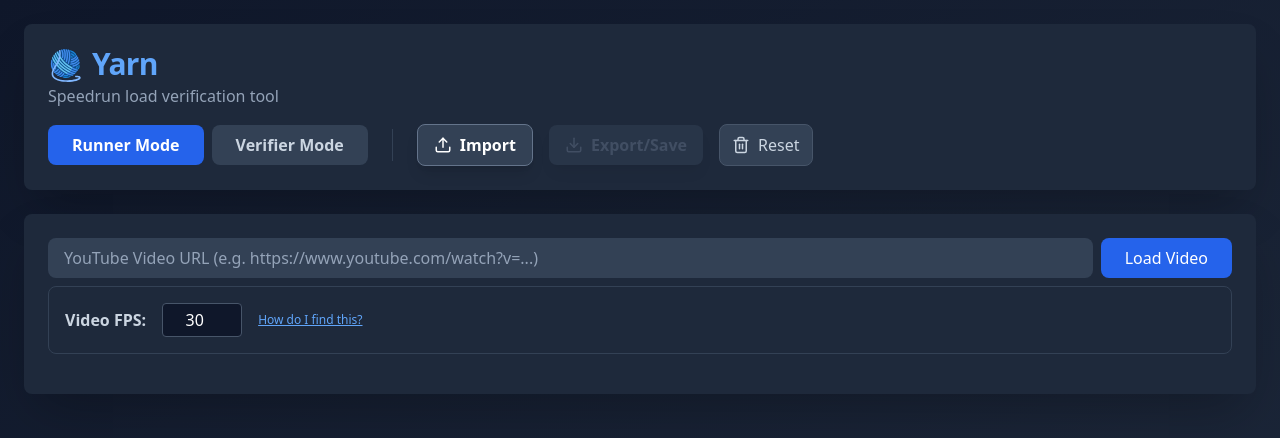
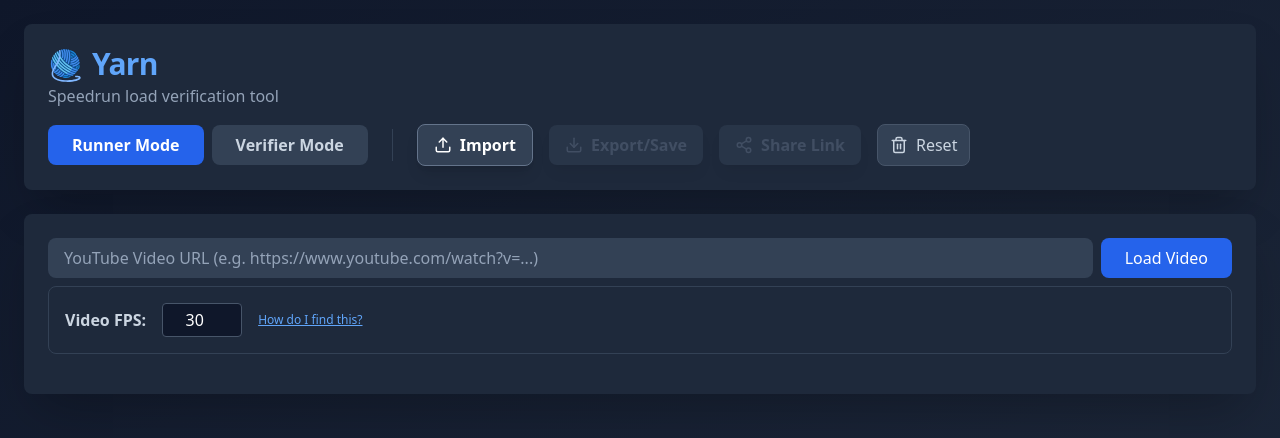
Before and after one commit to KR0SS0/yarn, a React (Create React App) app: page / in a window 1280 px wide. Shown: the top 438 px of the page. Built offline with nearby package versions, Linux system fonts and the light colour scheme.

Commit message:
Implement firebase to support shareable link

```diff
--- a/package.json
+++ b/package.json
@@ -12,6 +12,7 @@
     "@types/node": "^16.18.126",
     "@types/react": "^19.2.7",
     "@types/react-dom": "^19.2.3",
+    "firebase": "^12.9.0",
     "lucide-react": "^0.562.0",
     "react": "^19.2.3",
     "react-dom": "^19.2.3",
--- a/src/App.tsx
+++ b/src/App.tsx
@@ -22,6 +22,7 @@
 import { secondsToFrames } from "./utils/timing";
 import { validateLoad } from "./utils/validation";
 import { usePersistentState } from "./hooks/usePersistanceState";
+import { saveRunToCloud, fetchRunFromCloud } from "./services/runService";
 
 const DEFAULT_TEST_VIDEO_ID = "IfFfdSRMpQs";
 
@@ -64,7 +65,7 @@
   const [urlError, setUrlError] = useState("");
   const [showFpsHelp, setShowFpsHelp] = useState(false);
   const [isAutoLoadSelecting, setIsAutoLoadSelecting] = useState(true);
-
+  const [isSharing, setIsSharing] = useState(false);
   const [activeOffsetLabel, setActiveOffsetLabel] = useState<string>("");
 
   // ytPlayerRef stores the actual YouTube API instance
@@ -584,6 +585,52 @@
     };
   }, []);
 
+  // Cloud
+  useEffect(() => {
+    const queryParams = new URLSearchParams(window.location.search);
+    const runId = queryParams.get("run");
+
+    if (runId) {
+      const loadCloudData = async () => {
+        try {
+          const data = await fetchRunFromCloud(runId);
+          handleImport(data);
+        } catch (err) {
+          console.error("Failed to load shared run:", err);
+        }
+      };
+      loadCloudData();
+    }
+  }, []);
+
+  const handleShare = async () => {
+    if (!canExport) return;
+
+    setIsSharing(true);
+    try {
+      const data = {
+        videoId,
+        fps,
+        runStart,
+        runEnd,
+        loads,
+        summary: { totalLoadFrames, rtaFrames, lrtFrames },
+      };
+
+      const id = await saveRunToCloud(data);
+      const shareUrl = `${window.location.origin}${window.location.pathname}?run=${id}`;
+
+      await navigator.clipboard.writeText(shareUrl);
+      alert(
+        "Link copied to clipboard! Anyone with this link can view your timing data.",
+      );
+    } catch (error) {
+      alert("Failed to generate share link. Please try again.");
+    } finally {
+      setIsSharing(false);
+    }
+  };
+
   // Inputs / Shortcuts
   useEffect(() => {
     const handleKey = (e: KeyboardEvent) => {
@@ -739,6 +786,8 @@
           mode={mode}
           setMode={setMode}
           onDownload={handleExportToJson}
+          onShare={handleShare}
+          isSharing={isSharing}
           onImport={handleImport}
           canExport={canExport}
           onReset={handleResetAll}
--- a/src/components/Header.tsx
+++ b/src/components/Header.tsx
@@ -1,5 +1,5 @@
 import React, { useRef } from "react";
-import { Download, Trash2, Upload } from "lucide-react";
+import { Download, Trash2, Upload, Share2, Loader2 } from "lucide-react";
 import Tooltip from "./ui/Tooltip";
 import Logo from "./ui/Logo";
 
@@ -7,6 +7,8 @@
   mode: "runner" | "verifier";
   setMode: (mode: "runner" | "verifier") => void;
   onDownload: () => void;
+  onShare: () => void;
+  isSharing: boolean;
   onImport: (json: any) => void;
   canExport: boolean;
   onReset: () => void;
@@ -16,6 +18,8 @@
   mode,
   setMode,
   onDownload,
+  onShare,
+  isSharing,
   onImport,
   canExport,
   onReset,
@@ -129,6 +133,33 @@
             </button>
           </Tooltip>
         </div>
+        <div className="relative group">
+          <Tooltip
+            text={
+              canExport
+                ? "Generate shareable cloud link"
+                : "Must have a run start and end marked"
+            }
+          >
+            <button
+              onClick={onShare}
+              disabled={!canExport || isSharing}
+              className={`flex items-center gap-2 px-4 py-2 rounded-lg font-semibold transition shadow-lg active:transform active:scale-95 ${
+                canExport
+                  ? "bg-blue-600 hover:bg-blue-700 text-white"
+                  : "bg-slate-700 text-slate-500 cursor-not-allowed opacity-50"
+              }`}
+            >
+              {isSharing ? (
+                <Loader2 size={18} className="animate-spin" />
+              ) : (
+                <Share2 size={18} />
+              )}
+              <span>{isSharing ? "Sharing..." : "Share Link"}</span>
+            </button>
+          </Tooltip>
+        </div>
+
         <button
           onClick={onReset}
           onMouseDown={(e) => e.preventDefault()}
--- /dev/null
+++ b/src/services/firebase.ts
@@ -0,0 +1,19 @@
+// Import the functions you need from the SDKs you need
+import { initializeApp } from "firebase/app";
+import { getFirestore } from "firebase/firestore";
+// Add SDKs for Firebase products that you want to use
+// https://firebase.google.com/docs/web/setup#available-libraries
+
+// Your web app's Firebase configuration
+const firebaseConfig = {
+  apiKey: "AIzaSyAZhNpgCdn-UdGvJz_eAyvi8XSw5AVxeoY",
+  authDomain: "yarn-tool.firebaseapp.com",
+  projectId: "yarn-tool",
+  storageBucket: "yarn-tool.firebasestorage.app",
+  messagingSenderId: "230621235106",
+  appId: "1:230621235106:web:4b98db41113fb842b314fb"
+};
+
+// Initialize Firebase
+const app = initializeApp(firebaseConfig);
+export const db = getFirestore(app);
--- /dev/null
+++ b/src/services/runService.ts
@@ -0,0 +1,18 @@
+import { db } from "./firebase";
+import { collection, addDoc, getDoc, doc, serverTimestamp } from "firebase/firestore";
+
+export const saveRunToCloud = async (data: any) => {
+  const docRef = await addDoc(collection(db, "runs"), {
+    ...data,
+    createdAt: serverTimestamp(),
+  });
+  return docRef.id;
+};
+
+export const fetchRunFromCloud = async (id: string) => {
+  const docSnap = await getDoc(doc(db, "runs", id));
+  if (docSnap.exists()) {
+    return docSnap.data();
+  }
+  throw new Error("Run not found");
+};
```
Also changed, not shown: 1 other file (tests, documents, lock files or other folders).
